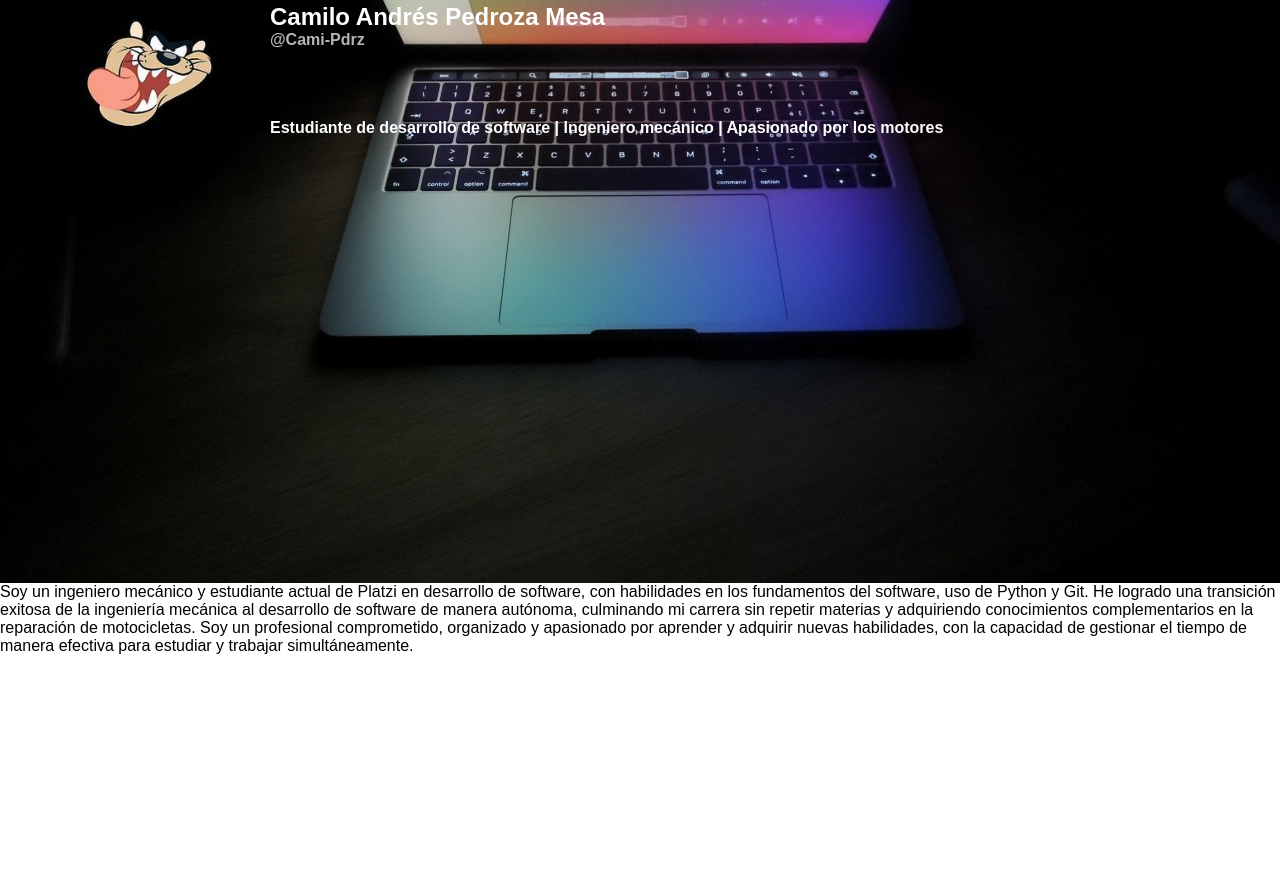
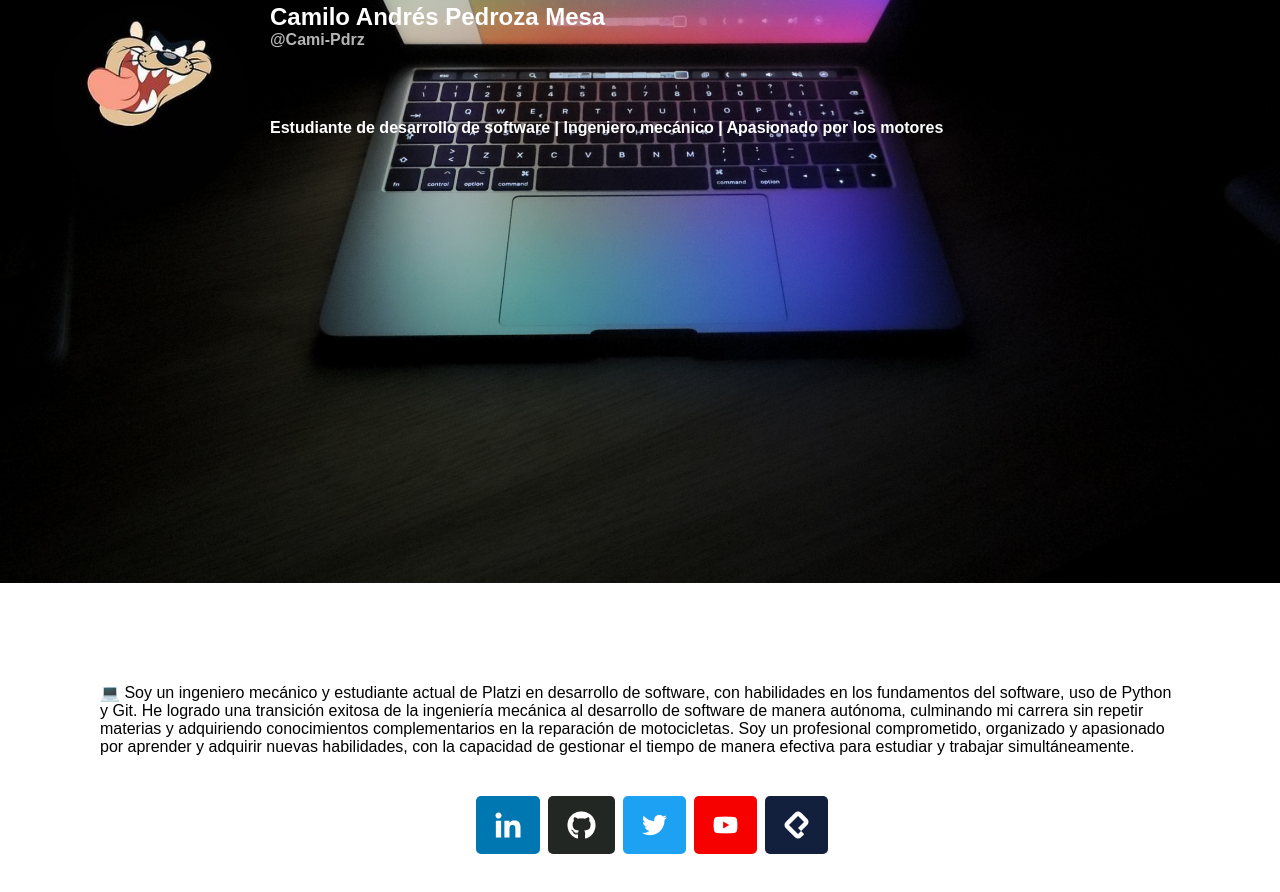
Before and after one commit to Cami-Pdrz/paginas-web-no-code, a plain HTML site: page index.html in a window 1280 px wide. Shown: the part 434-1326 px from the top of the page. Before the commit the page ends 1231 px from the top, so only its background shows below. Drawn offline with Linux system fonts and the light colour scheme.

Commit message:
Botones redes sociales estilizados

```diff
--- a/index.html
+++ b/index.html
@@ -1,6 +1,7 @@
 <html>
     <head>
         <meta charset="UTF-8" />
+        <meta name="viewport" content="width=device-width, initial-scale=1.0" />
         <link rel="stylesheet" href="styles.css">
         <title>Un titulo Makia</title>
     </head>
@@ -31,7 +32,7 @@
             </div>
         </section>
         <main>
-            <p>Soy un ingeniero mecánico y estudiante actual de Platzi
+            <p>💻 Soy un ingeniero mecánico y estudiante actual de Platzi
             en desarrollo de software, con habilidades en los fundamentos
             del software, uso de Python y Git. He logrado una transición
             exitosa de la ingeniería mecánica al desarrollo de software de
--- a/styles.css
+++ b/styles.css
@@ -61,5 +61,42 @@ header{
     display: inline-block;
     color: #b5b5b5;
     margin-bottom: 70px;
-
 }
+/* Estilos del main */
+main {
+    padding: 100px;
+}
+main .social-icons {
+    display: flex;
+    justify-content: center;
+    margin-top: 40px;
+    list-style: none;
+}
+main .social-icons li {
+    margin-left: 8px;
+}
+main .social-icons .social-icon {
+    display: flex;
+    justify-content: center;
+    align-items: center;
+    padding: 15px;
+    margin-left: 8px;
+    border-radius: 5px;
+    width: 100%;
+    height: 100%;
+}
+main .social-icons #LinkedIn {
+    background: #0077b0;
+}
+main .social-icons #GitHub {
+    background: #232723;
+}
+main .social-icons #Twitter {
+    background: #1da1f2;
+}
+main .social-icons #YouTube {
+    background:#f70000;
+}
+main .social-icons #Platzi {
+    background: #121f3d;
+}
```
